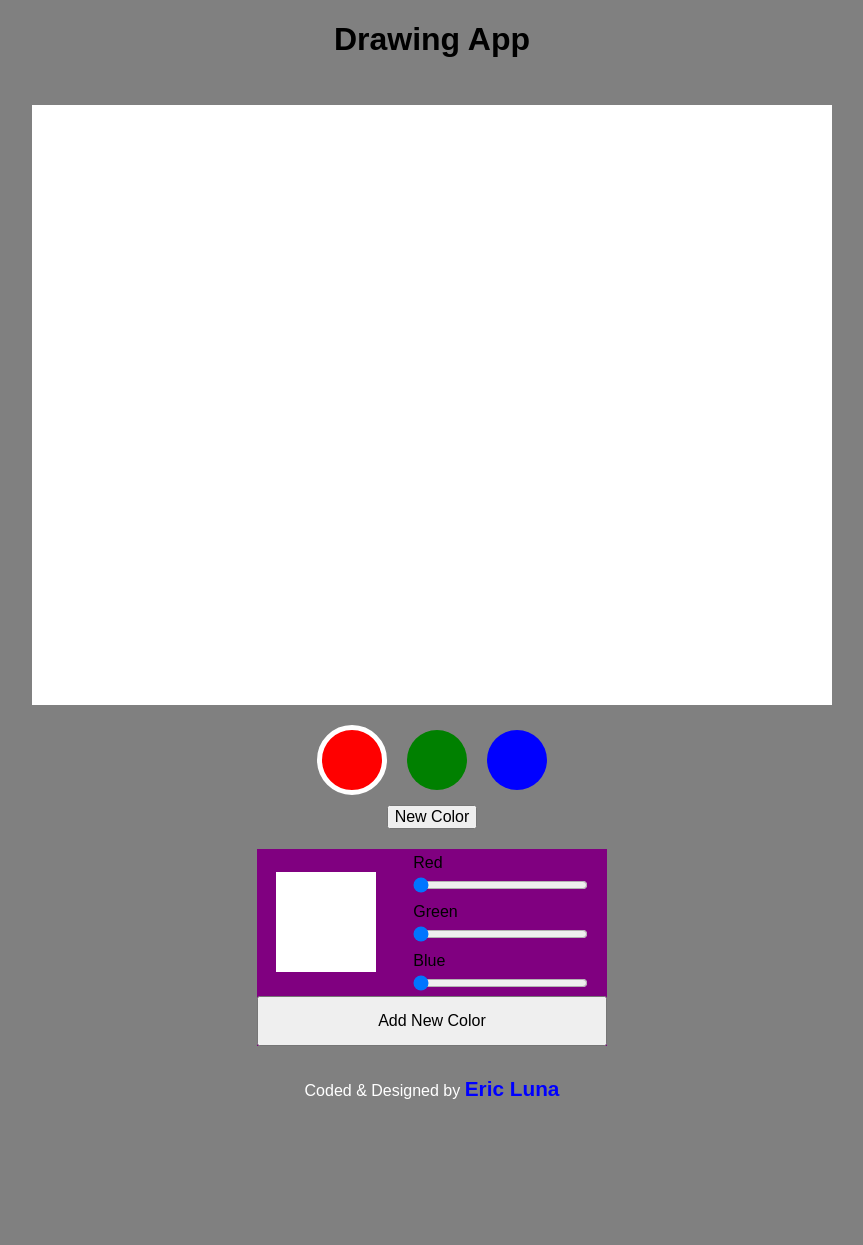
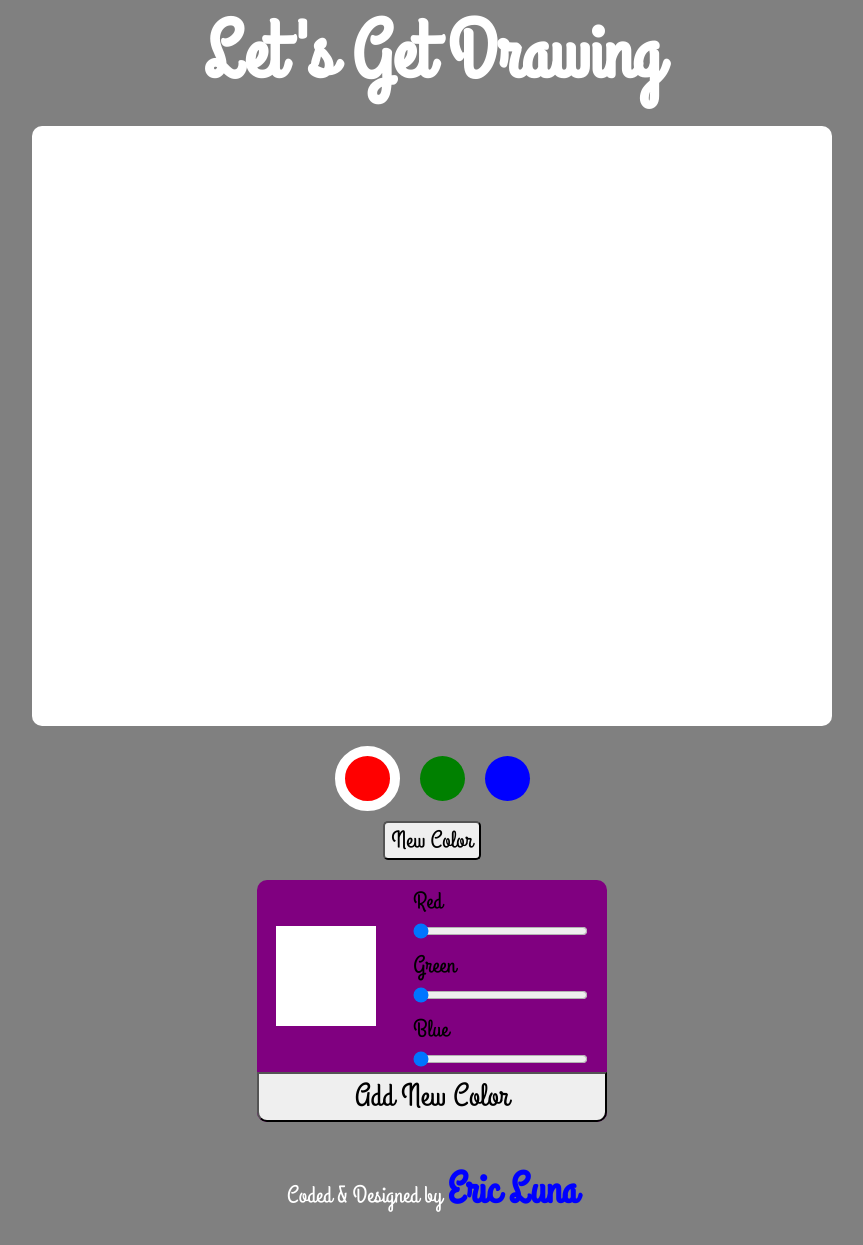
Before and after one commit to eric-luna/drawing, a plain HTML site: page index.html in a window 1280 px wide. Shown: the whole page, without its empty margins (208-1071 px from the left). Before the commit the page ends 1117 px from the top, so only its background shows below. Drawn offline with nearby package versions, Linux system fonts and the light colour scheme; a web font is replaced by a local one.

Commit message:
added a new font and some new comments

```diff
--- a/css/main.css
+++ b/css/main.css
@@ -1,13 +1,29 @@
+@font-face {
+    font-family: 'grand_hotelregular';
+    src: url('../fonts/grandhotel-regular-webfont.woff2') format('woff2'),
+         url('../fonts/grandhotel-regular-webfont.woff') format('woff');
+    font-weight: normal;
+    font-style: normal;
+
+}
 .body{
 	background-color: gray;
 	display: flex;
 	align-items: center;
 	flex-direction: column;
+	font-family: 'grand_hotelregular';
+
+}
+.header{
+	margin: 0;
+	font-size: 5em;
+	color: white;
 }
 .canvas{
-	margin-top: 25px;
+	margin-top: 15px;
 	background-color: white;
-	cursor: url(../img/cursor.png);
+	border-radius: 10px;
+	cursor: url(../img/cursor.png),crosshair;
 }
 .controls{
 	margin-top: 10px;
@@ -20,8 +36,6 @@
 	display: flex;
 	flex-grow: 1;
 	flex-direction: row;
-	/*height: 100px;
-	width: 300px;*/
 	margin:0;
 	padding: 0;
 	align-items: center;
@@ -31,11 +45,11 @@
 	list-style: none;
 	border-radius: 100%;
 	margin: 10px;
-	width: 60px;
-	height: 60px;
+	width: 45px;
+	height: 45px;
 }
 .selected{
-	  border: 5px solid white;
+	  border: 10px solid white;
 }
 .red{
 	background-color: red;
@@ -46,6 +60,10 @@
 .blue{
 	background-color: blue;
 }
+.toggle{
+	font-size: 1.5em;
+	border-radius: 5px;
+}
 .newcolor{
 	margin-top: 20px;
 	width: 350px;
@@ -53,6 +71,7 @@
 	background-color: purple;
 	display: flex;
 	flex-direction: column;
+	border-radius: 10px;
 }
 .newcolor input{
 	flex-grow: 1;
@@ -80,9 +99,14 @@
 }
 .sliders label{
 	margin-top: 5px;
+	font-size: 1.5em;
 }
 .addbutton{
+	font-size: 2em;
 	height: 50px;
+	border-radius: 10px;
+	border-top-right-radius: 0px;
+	border-top-left-radius: 0px;
 }
 footer {
 	clear: both;
@@ -90,11 +114,12 @@ footer {
 	margin-top: 15px;
 	text-align: center;
 	color: white;
+	font-size: 1.5em;
 }
 footer a:link{
 	text-decoration: none;
 	color: blue;
-	font-size: 1.3em;
+	font-size: 1.8em;
 	font-weight: bolder;
 }
 footer a:visited{
--- a/index.html
+++ b/index.html
@@ -1,12 +1,13 @@
 <!DOCTYPE html>
 <html>
 <head>
-	<title>Drawing App</title>
+	<title>Let's Get Drawing</title>
+	<link href='https://fonts.googleapis.com/css?family=Droid+Sans:400,700' rel='stylesheet' type='text/css'>
 	<link rel="stylesheet" type="text/css" href="css/main.css">
 	<link rel="stylesheet" type="text/css" href="css/normalize.css">
 </head>
 <body class="body">
-	<h1>Drawing App</h1>
+	<h1 class="header">Let's Get Drawing</h1>
 	<!-- This is where users will be doing the drawing -->
 	<canvas class="canvas" width="800" height="600"></canvas>
 	<!-- This is the palette of colors for the user -->
--- a/script.js
+++ b/script.js
@@ -31,6 +31,8 @@
 		var $newcolor=$('<li></li>')
 		$newcolor.css('background-color',$('.color-block').css('background-color'));
 		$('.color-list').append($newcolor);
+		//Select the new color
+  		$newcolor.click();
 	});
 	// Canvas controls and functionality
 	$canvas.mousedown(function(e){
@@ -47,4 +49,6 @@
 		}
 	}).mouseup(function(){
 		mousedown=false;
+	}).mouseleave(function(){
+		$canvas.mouseup();
 	})
```
Also changed, not shown: fonts/grandhotel-regular-webfont.woff (added), fonts/grandhotel-regular-webfont.woff2 (added).
